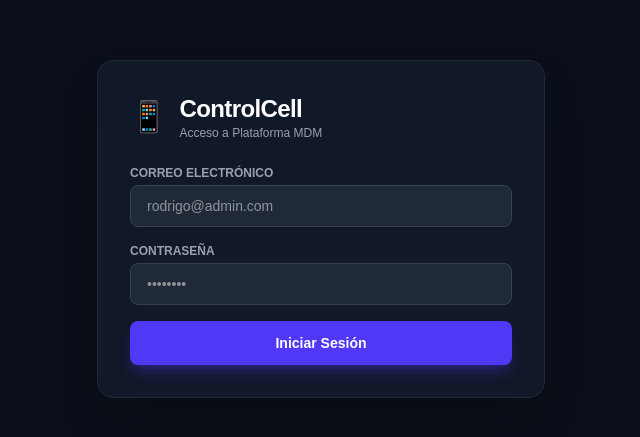
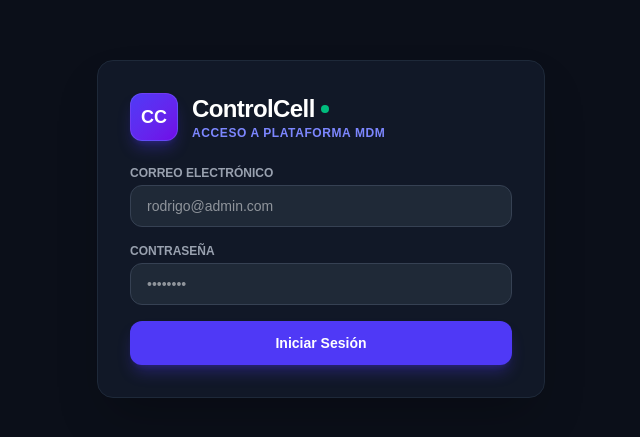
Before and after one commit to webnixia/celllock-monorepo, a Next.js app in the folder apps/web/: page /login in a window 1280 px wide. Shown: the part 171-608 px from the top of the page, without its empty margins (319-959 px from the left). Built offline with nearby package versions, Linux system fonts and the light colour scheme; no server answers.

Commit message:
feat: actualizar login con isotipo corporativo CC y diseño profesional

```diff
--- a/apps/web/src/app/login/page.tsx
+++ b/apps/web/src/app/login/page.tsx
@@ -51,16 +51,21 @@ export default function LoginPage() {
   return (
     <main className="min-h-screen bg-[#0b0f19] text-white flex items-center justify-center p-4">
       <div className="w-full max-w-md bg-[#111827] border border-gray-800 rounded-2xl p-8 shadow-2xl">
-        <div className="flex items-center gap-3 mb-6">
-          <span className="text-3xl">📱</span>
+        {/* LOGO CORPORATIVO PROFESIONAL CC */}
+        <div className="flex items-center gap-3.5 mb-6">
+          <div className="w-12 h-12 rounded-xl bg-gradient-to-br from-indigo-600 to-violet-700 flex items-center justify-center text-white font-black text-lg shadow-lg shadow-indigo-600/30 border border-indigo-400/30 shrink-0">
+            CC
+          </div>
           <div>
-            <h1 className="text-2xl font-bold tracking-tight">ControlCell</h1>
-            <p className="text-xs text-gray-400">Acceso a Plataforma MDM</p>
+            <h1 className="text-2xl font-bold tracking-tight text-white flex items-center gap-1.5">
+              ControlCell <span className="w-2 h-2 rounded-full bg-emerald-500 inline-block"></span>
+            </h1>
+            <p className="text-xs text-indigo-400 font-semibold tracking-wider uppercase">Acceso a Plataforma MDM</p>
           </div>
         </div>
 
         {error && (
-          <div className="mb-4 p-3 bg-red-500/10 border border-red-500/30 text-red-400 text-sm rounded-lg">
+          <div className="mb-4 p-3 bg-red-500/10 border border-red-500/30 text-red-400 text-sm rounded-xl">
             {error}
           </div>
         )}
@@ -76,7 +81,7 @@ export default function LoginPage() {
               value={email}
               onChange={(e) => setEmail(e.target.value)}
               placeholder="rodrigo@admin.com"
-              className="w-full px-4 py-2.5 bg-[#1f2937] border border-gray-700 rounded-lg text-white focus:outline-none focus:border-indigo-500 text-sm"
+              className="w-full px-4 py-2.5 bg-[#1f2937] border border-gray-700 rounded-xl text-white focus:outline-none focus:border-indigo-500 text-sm transition-all"
             />
           </div>
 
@@ -90,14 +95,14 @@ export default function LoginPage() {
               value={password}
               onChange={(e) => setPassword(e.target.value)}
               placeholder="••••••••"
-              className="w-full px-4 py-2.5 bg-[#1f2937] border border-gray-700 rounded-lg text-white focus:outline-none focus:border-indigo-500 text-sm"
+              className="w-full px-4 py-2.5 bg-[#1f2937] border border-gray-700 rounded-xl text-white focus:outline-none focus:border-indigo-500 text-sm transition-all"
             />
           </div>
 
           <button
             type="submit"
             disabled={loading}
-            className="w-full py-3 bg-indigo-600 hover:bg-indigo-500 text-white font-semibold rounded-lg text-sm transition-all shadow-lg shadow-indigo-600/30 disabled:opacity-50 cursor-pointer"
+            className="w-full py-3 bg-indigo-600 hover:bg-indigo-500 text-white font-semibold rounded-xl text-sm transition-all shadow-lg shadow-indigo-600/30 disabled:opacity-50 cursor-pointer"
           >
             {loading ? 'Ingresando...' : 'Iniciar Sesión'}
           </button>
```
